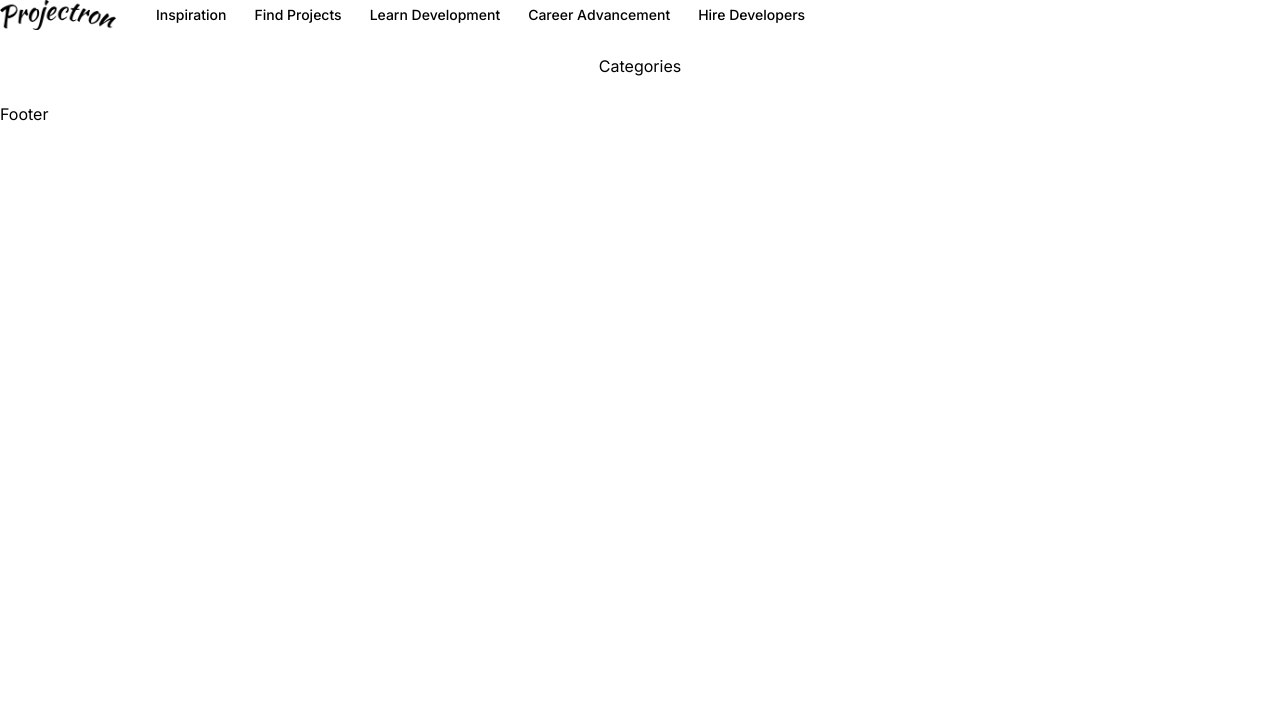
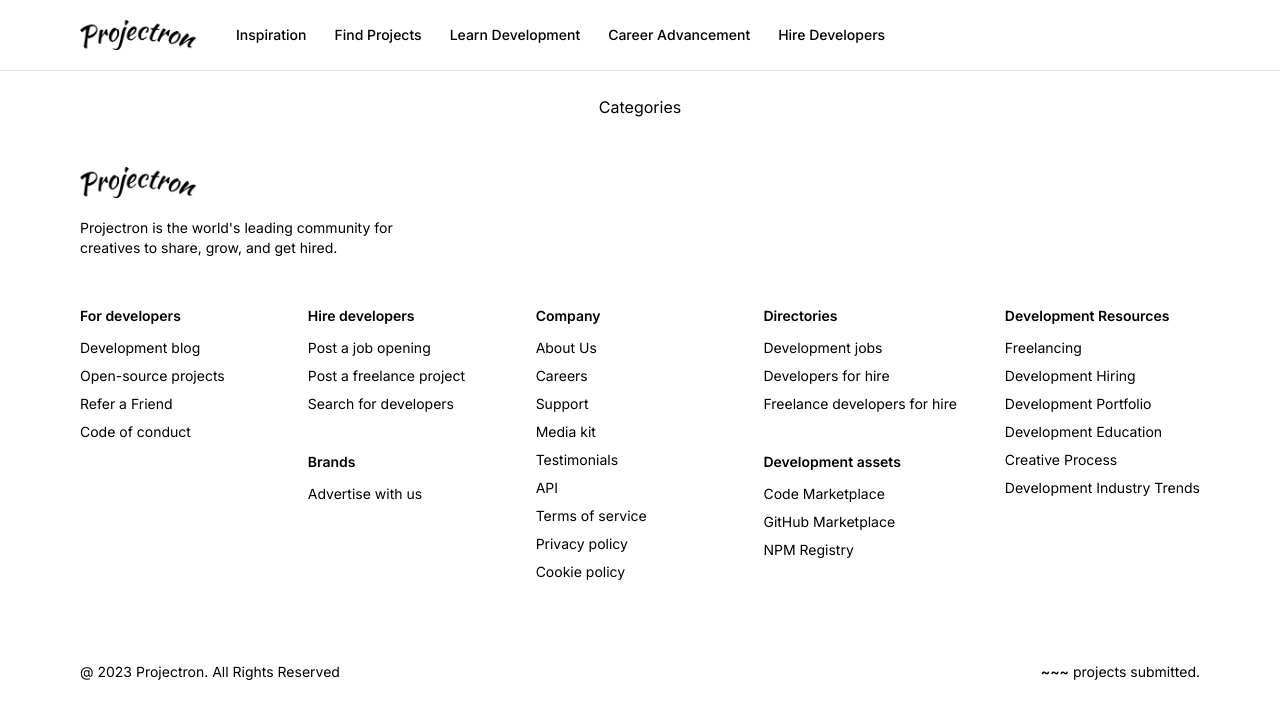
Before and after one commit to VivekMohanta03/Projectron, a Next.js app: page / in a window 1280 px wide. Shown: the top 718 px of the page. Built offline with nearby package versions, Linux system fonts and the light colour scheme.

Commit message:
Landing page changes.

```diff
--- a/app/globals.css
+++ b/app/globals.css
@@ -43,3 +43,19 @@ body {
   background: #888;
   border-radius: 12px;
 }
+
+.navbar {
+  @apply py-5 px-20 border-b gap-4 ;
+}
+
+.footer {
+  @apply flex-col paddings w-full gap-20;
+}
+
+.footer_copyright {
+  @apply max-sm:flex-col w-full text-sm font-normal;
+}
+
+.footer_column {
+  @apply flex-1 flex flex-col gap-3 text-sm min-w-max;
+}
--- a/components/Footer.tsx
+++ b/components/Footer.tsx
@@ -1,11 +1,85 @@
-import React from 'react'
+import { footerLinks } from "@/constant/Index";
+import Image from "next/image";
+import Link from "next/link";
+import React from "react";
+import logo from "../public/logo.png";
+
+type ColumnProps = {
+  title: string;
+  links: Array<string>;
+};
+
+const FooterColumn = ({ title, links }: ColumnProps) => (
+  <div className="footer_column">
+    <h4 className="font-semibold">{title}</h4>
+    <ul className="flex flex-col gap-2 font-normal">
+      {links.map((link) => (
+        <Link href="/" key={link}>
+          {link}
+        </Link>
+      ))}
+    </ul>
+  </div>
+);
 
 const Footer = () => {
   return (
-    <div>
-      Footer
-    </div>
-  )
-}
+    <footer className="flexStart footer">
+      <div className="flex flex-col gap-12 w-full">
+        <div className="flex items-start flex-col">
+          <Image src={logo} width={116} height={38} alt="logo" />
 
-export default Footer
+          <p className="text-start text-sm font-normal mt-5 max-w-xs">
+            Projectron is the world's leading community for creatives to share,
+            grow, and get hired.
+          </p>
+        </div>
+        <div className="flex flex-wrap gap-12">
+          <FooterColumn
+            title={footerLinks[0].title}
+            links={footerLinks[0].links}
+          />
+          <div className="flex-1 flex flex-col gap-4">
+            <FooterColumn
+              title={footerLinks[1].title}
+              links={footerLinks[1].links}
+            />
+            <FooterColumn
+              title={footerLinks[2].title}
+              links={footerLinks[2].links}
+            />
+          </div>
+          <FooterColumn
+            title={footerLinks[3].title}
+            links={footerLinks[3].links}
+          />
+          <div className="flex-1 flex flex-col gap-4">
+            <FooterColumn
+              title={footerLinks[4].title}
+              links={footerLinks[4].links}
+            />
+            <FooterColumn
+              title={footerLinks[5].title}
+              links={footerLinks[5].links}
+            />
+          </div>
+          <FooterColumn
+            title={footerLinks[6].title}
+            links={footerLinks[6].links}
+          />
+        </div>
+      </div>
+
+      <div className="flexBetween footer_copyright">
+        <p>
+            @ 2023 Projectron. All Rights Reserved
+        </p>
+        <p className="text-gray">
+            <span className="text-black font-semibold">~~~</span> projects submitted.
+        </p>
+      </div>
+    </footer>
+  );
+};
+
+export default Footer;
--- a/components/Navbar.tsx
+++ b/components/Navbar.tsx
@@ -6,7 +6,7 @@ import Button from "./Button";
 import { NavLinks } from "@/constant/Index";
 const navbar = async () => {
   return (
-    <nav className="flexBetween navbar">
+    <nav className="flexBetween navbar border-nav-border">
       <div className="flex-1 flexStart gap-10">
         <Link href="/">
           <Image src={logo} width={116} height={43} alt="logo" />
--- a/constant/Index.ts
+++ b/constant/Index.ts
@@ -26,10 +26,7 @@ export const NavLinks = [
     {
       title: "For developers",
       links: [
-        "Go Pro!",
-        "Explore development work",
         "Development blog",
-        "Code podcast",
         "Open-source projects",
         "Refer a Friend",
         "Code of conduct",
@@ -50,7 +47,7 @@ export const NavLinks = [
     {
       title: "Company",
       links: [
-        "About",
+        "About Us",
         "Careers",
         "Support",
         "Media kit",
@@ -67,8 +64,6 @@ export const NavLinks = [
         "Development jobs",
         "Developers for hire",
         "Freelance developers for hire",
-        "Tags",
-        "Places",
       ],
     },
     {
@@ -77,7 +72,6 @@ export const NavLinks = [
         "Code Marketplace",
         "GitHub Marketplace",
         "NPM Registry",
-        "Packagephobia",
       ],
     },
     {
```
